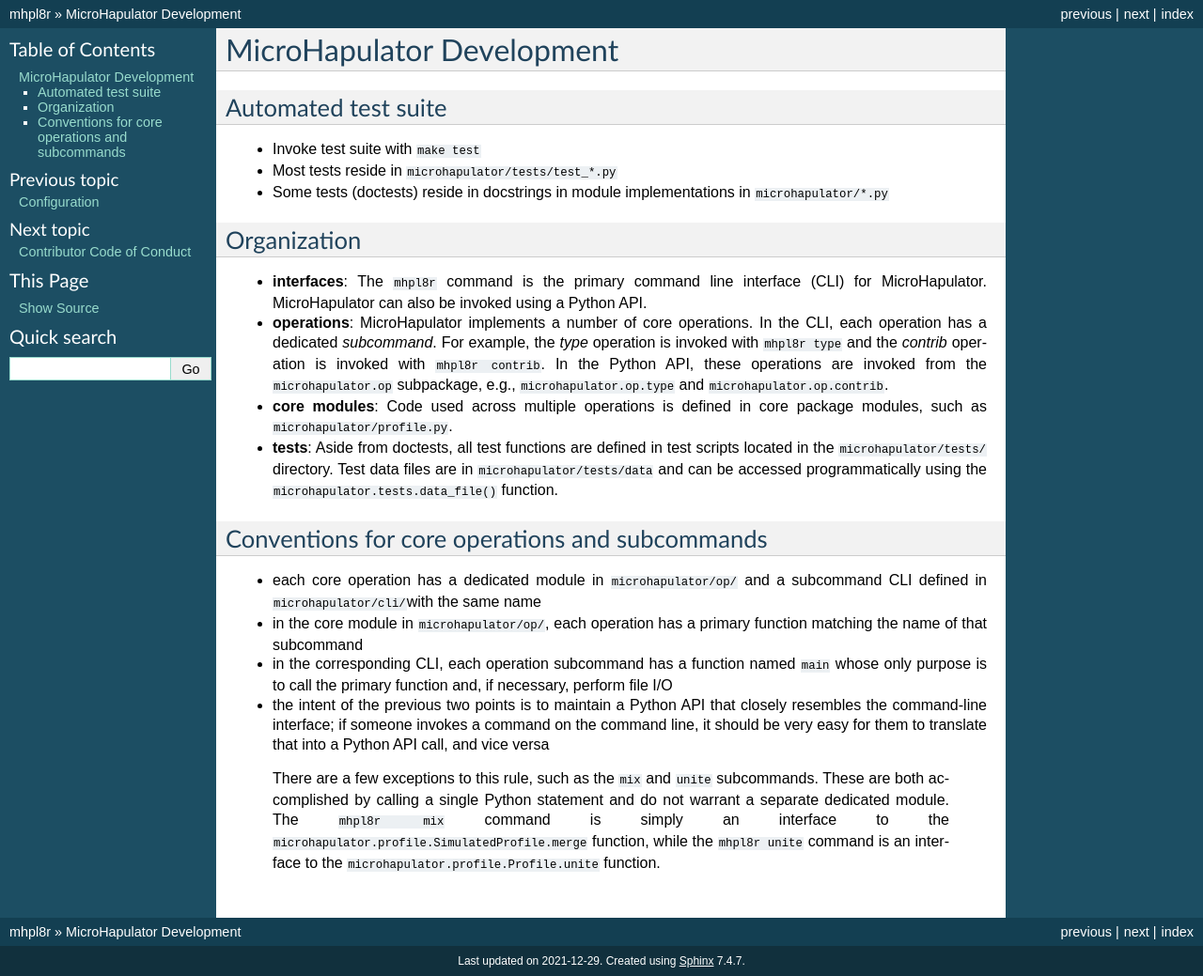
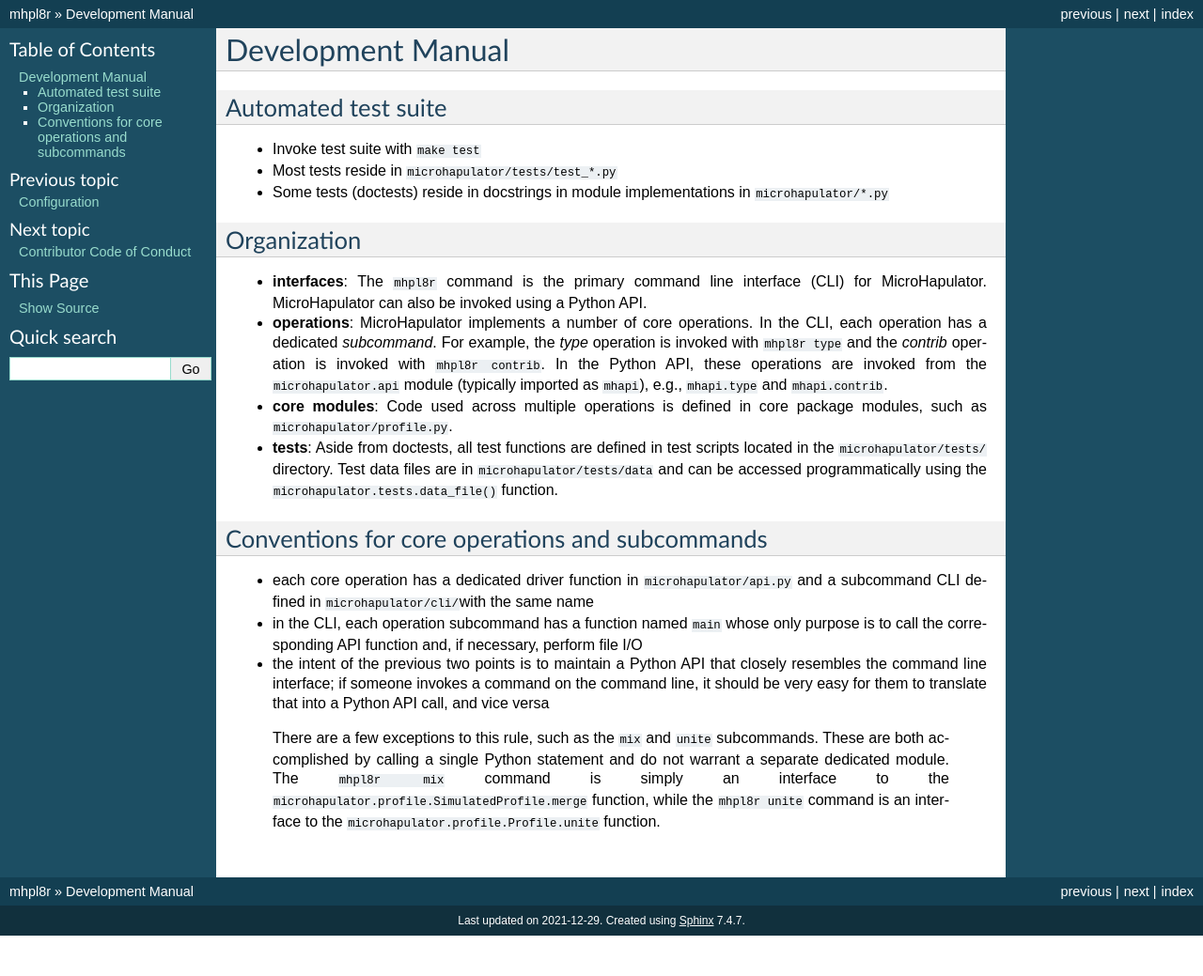
Before and after one commit to bioforensics/MicroHapulator, a Sphinx documentation site: the page built from docs/devel.md, in a window 1280 px wide. Shown: the whole page at 94% size. Built offline with Sphinx 7.4.7, drawn with Linux system fonts in a browser that asks for light colours; after the commit the page ends 996 px from its top, so only the background shows below that.

Commit message:
Rough draft of user manual

```diff
--- a/docs/devel.md
+++ b/docs/devel.md
@@ -1,5 +1,4 @@
-# MicroHapulator Development
-
+# Development Manual
 
 ## Automated test suite
 
@@ -11,7 +10,7 @@
 ## Organization
 
 - **interfaces**: The `mhpl8r` command is the primary command line interface (CLI) for MicroHapulator. MicroHapulator can also be invoked using a Python API.
-- **operations**: MicroHapulator implements a number of core operations. In the CLI, each operation has a dedicated *subcommand*. For example, the *type* operation is invoked with `mhpl8r type` and the *contrib* operation is invoked with `mhpl8r contrib`. In the Python API, these operations are invoked from the `microhapulator.op` subpackage, e.g., `microhapulator.op.type` and `microhapulator.op.contrib`.
+- **operations**: MicroHapulator implements a number of core operations. In the CLI, each operation has a dedicated *subcommand*. For example, the *type* operation is invoked with `mhpl8r type` and the *contrib* operation is invoked with `mhpl8r contrib`. In the Python API, these operations are invoked from the `microhapulator.api` module (typically imported as `mhapi`), e.g., `mhapi.type` and `mhapi.contrib`.
 - **core modules**: Code used across multiple operations is defined in core package modules, such as `microhapulator/profile.py`.
 - **tests**: Aside from doctests, all test functions are defined in test scripts located in the `microhapulator/tests/` directory.
   Test data files are in `microhapulator/tests/data` and can be accessed programmatically using the `microhapulator.tests.data_file()` function.
@@ -19,10 +18,9 @@
 
 ## Conventions for core operations and subcommands
 
-- each core operation has a dedicated module in `microhapulator/op/` and a subcommand CLI defined in `microhapulator/cli/`with the same name
-- in the core module in `microhapulator/op/`, each operation has a primary function matching the name of that subcommand
-- in the corresponding CLI, each operation subcommand has a function named `main` whose only purpose is to call the primary function and, if necessary, perform file I/O
-- the intent of the previous two points is to maintain a Python API that closely resembles the command-line interface; if someone invokes a command on the command line, it should be very easy for them to translate that into a Python API call, and vice versa
+- each core operation has a dedicated driver function in `microhapulator/api.py` and a subcommand CLI defined in `microhapulator/cli/`with the same name
+- in the CLI, each operation subcommand has a function named `main` whose only purpose is to call the corresponding API function and, if necessary, perform file I/O
+- the intent of the previous two points is to maintain a Python API that closely resembles the command line interface; if someone invokes a command on the command line, it should be very easy for them to translate that into a Python API call, and vice versa
 
 > There are a few exceptions to this rule, such as the `mix` and `unite` subcommands.
 > These are both accomplished by calling a single Python statement and do not warrant a separate dedicated module.
```
Also changed, not shown: docs/index.md (+2 -1 lines), docs/manual.md (added, +78 -0 lines), 2 other files.
